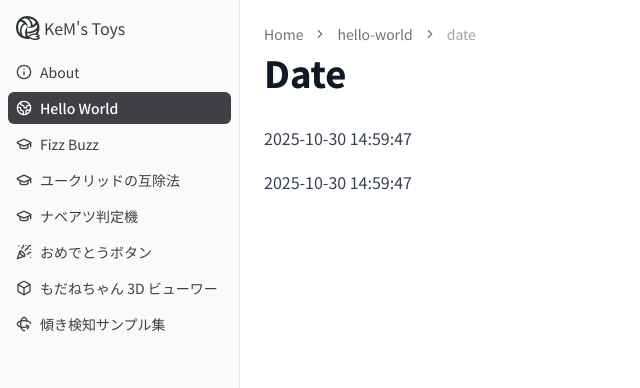
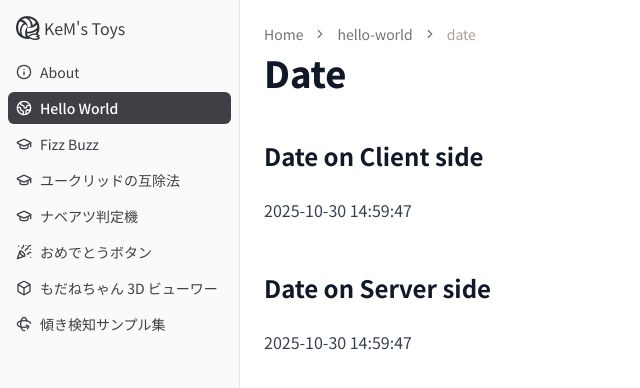
Before and after one commit to kem198/kems-toys, a Next.js app: page /hello-world/date in a window 1280 px wide. Shown: the top 388 px of the page, without its empty margins (0-640 px from the left). Built offline with nearby package versions, Linux system fonts and the light colour scheme.

Commit message:
refactor: improve structure of DatePage component for better readability

```diff
--- a/src/app/(toys)/hello-world/date/_components/date-on-server-side.tsx
+++ b/src/app/(toys)/hello-world/date/_components/date-on-server-side.tsx
@@ -1,7 +1,12 @@
 import { format } from "date-fns";
 
 function DateOnServerSide() {
-  return <div>{format(new Date(), "yyyy-MM-dd HH:mm:ss")}</div>;
+  return (
+    // https://zenn.dev/luvmini511/articles/71f65df05716ca
+    <div suppressHydrationWarning>
+      {format(new Date(), "yyyy-MM-dd HH:mm:ss")}
+    </div>
+  );
 }
 
 export { DateOnServerSide };
--- a/src/app/(toys)/hello-world/date/page.tsx
+++ b/src/app/(toys)/hello-world/date/page.tsx
@@ -3,14 +3,15 @@ import { DateOnServerSide } from "./_components/date-on-server-side";
 
 function DatePage() {
   return (
-    <>
+    <div>
       <h1>Date</h1>
 
-      <div className="flex flex-col gap-4">
-        <DateOnClientSide />
-        <DateOnServerSide />
-      </div>
-    </>
+      <h2>Date on Client side</h2>
+      <DateOnClientSide />
+
+      <h2>Date on Server side</h2>
+      <DateOnServerSide />
+    </div>
   );
 }
 
```
